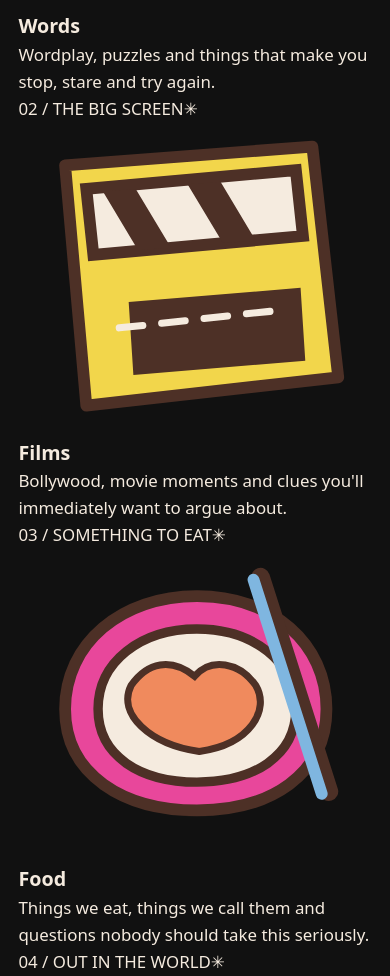
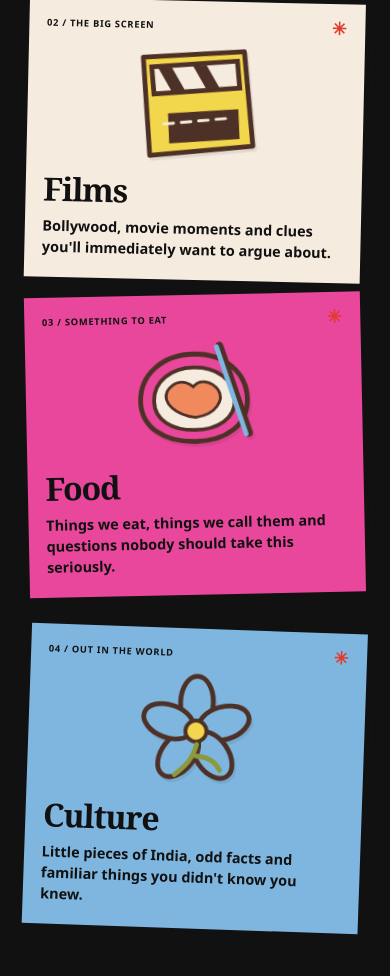
Before and after one commit to akshitaobhan17/readinterval, a website: page index.html in a window 390 px wide. Shown: the part 2487-3463 px from the top of the page. Drawn offline with nearby package versions, Linux system fonts and the light colour scheme.

Commit message:
Style stackable category cards for October preview

```diff
--- a/styles.css
+++ b/styles.css
@@ -508,3 +508,45 @@ font-family:'Roboto Slab',Georgia,serif;font-weight:900}
 76%{transform:translate(-.10em,.40em) rotate(-15deg)}
 100%{transform:translate(-.10em,.38em) rotate(-14deg)}
 }}
+
+
+/* Stackable category cards — October preview only */
+.october-preview .interval-stack{
+  display:grid;grid-template-columns:repeat(4,minmax(0,1fr));
+  align-items:stretch;gap:0;padding:1.5rem .4rem 1.2rem;
+}
+.october-preview .stack-card{
+  position:relative;min-width:0;min-height:355px;
+  padding:1.15rem 1.15rem 1.3rem;
+  border:4px solid var(--ink);border-radius:3px;
+  color:var(--ink);display:flex;flex-direction:column;
+  box-shadow:7px 7px 0 var(--ink);
+  transition:transform .22s ease,box-shadow .22s ease;
+}
+.october-preview .stack-card + .stack-card{margin-left:-.25rem}
+.october-preview .stack-words{background:var(--mustard);transform:rotate(-2.2deg);z-index:1}
+.october-preview .stack-films{background:var(--cream);transform:rotate(1.3deg) translateY(1rem);z-index:2}
+.october-preview .stack-food{background:#e8479b;transform:rotate(-1.2deg) translateY(-.15rem);z-index:3}
+.october-preview .stack-culture{background:var(--sky);transform:rotate(2deg) translateY(.65rem);z-index:4}
+.october-preview .stack-card:hover{transform:translateY(-.8rem) rotate(0);z-index:8;box-shadow:10px 12px 0 var(--ink)}
+.october-preview .stack-card-top{display:flex;justify-content:space-between;gap:.5rem;align-items:center;font-size:.58rem;line-height:1.3;font-weight:800;letter-spacing:.08em}
+.october-preview .stack-spark{font-size:1.1rem;color:var(--red);line-height:1}
+.october-preview .stack-art{height:150px;display:flex;align-items:center;justify-content:center;margin:.6rem 0 .7rem}
+.october-preview .stack-art svg{display:block;width:100%;max-width:145px;height:100%;overflow:visible;filter:drop-shadow(2px 3px 0 rgba(17,17,17,.08))}
+.october-preview .stack-card h3{font-family:'Roboto Slab',Georgia,serif;font-size:clamp(1.55rem,2.6vw,2.2rem);font-weight:900;line-height:1;margin:.25rem 0 .65rem;color:var(--ink);letter-spacing:-.035em}
+.october-preview .stack-card p{font-size:.82rem;line-height:1.45;font-weight:600;margin-top:auto}
+@media(max-width:820px){
+ .october-preview .interval-stack{grid-template-columns:repeat(2,minmax(0,1fr));gap:1.15rem;padding:1rem .35rem}
+ .october-preview .stack-card{min-height:330px}
+ .october-preview .stack-card + .stack-card{margin-left:0}
+ .october-preview .stack-films{transform:rotate(1.3deg) translateY(.5rem)}
+ .october-preview .stack-food{transform:rotate(-1.2deg) translateY(-.2rem)}
+ .october-preview .stack-culture{transform:rotate(2deg) translateY(.35rem)}
+}
+@media(max-width:480px){
+ .october-preview .interval-stack{grid-template-columns:1fr;gap:1.1rem;padding:1rem .3rem}
+ .october-preview .stack-card{min-height:unset;padding:1rem 1.1rem 1.2rem}
+ .october-preview .stack-art{height:125px;margin:.4rem 0}
+ .october-preview .stack-card h3{font-size:2rem}
+ .october-preview .stack-card p{font-size:.9rem}
+}
```
